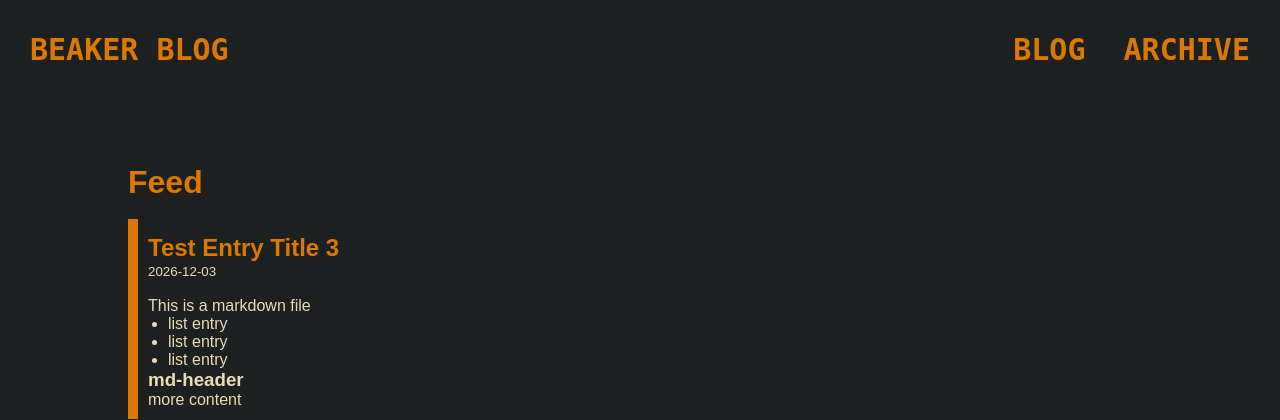
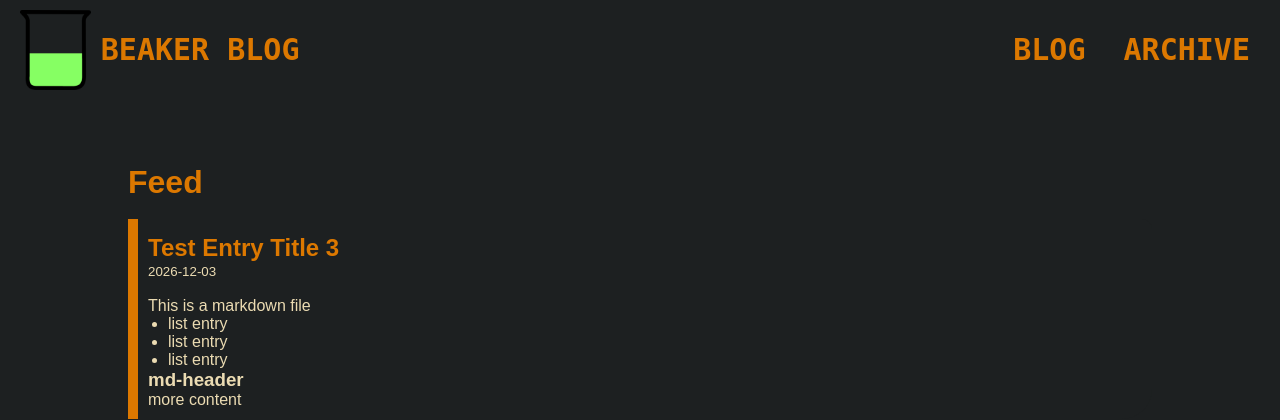
Before and after one commit to tiyn/beaker-blog, a Flask app: page / in a window 1280 px wide. Shown: the top 420 px of the page. Run offline with Flask 3, Linux system fonts and the light colour scheme; parts of the project's set-up code (start-up, migrations or seed data) failed here and were passed over.

Commit message:
make logo standard

```diff
--- a/src/static/css/style.css
+++ b/src/static/css/style.css
@@ -76,6 +76,10 @@ footer .center {
     padding-top: 10px;
 }
 
+
+.main-menu-dropdown img {
+    float: left;
+}
 .main-menu-dropdown span {
     float: left;
     font-family: monospace;
--- a/src/templates/template.html
+++ b/src/templates/template.html
@@ -8,8 +8,10 @@
 <body>
     <!-- Menu -->
     <div class="main-menu-dropdown">
-        <!-- <img class="logo" src="/static/images/logo.png"> -->
-        <span>{{ title }}</span>
+        <a href="{{ url_for('index') }}">
+          <img class="logo" src="{{ url_for('static', filename='graphics/logo.png') }}">
+          <span>{{ title }}</span>
+        </a>
         <input type="checkbox" id="main-menu-check">
         <label for="main-menu-check" class="show-menu">&#9776;</label>
         <div class="main-menu">
```
Also changed, not shown: src/static/graphics/logo.png (added).
